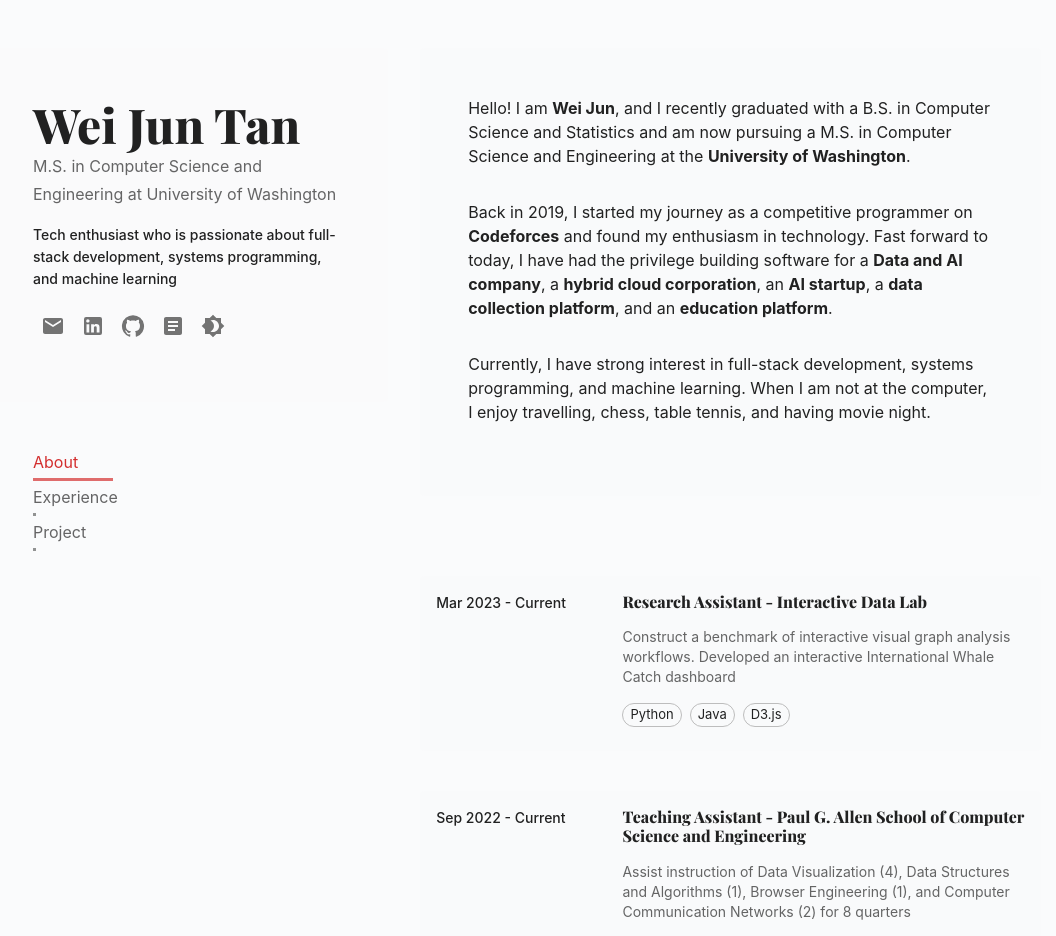
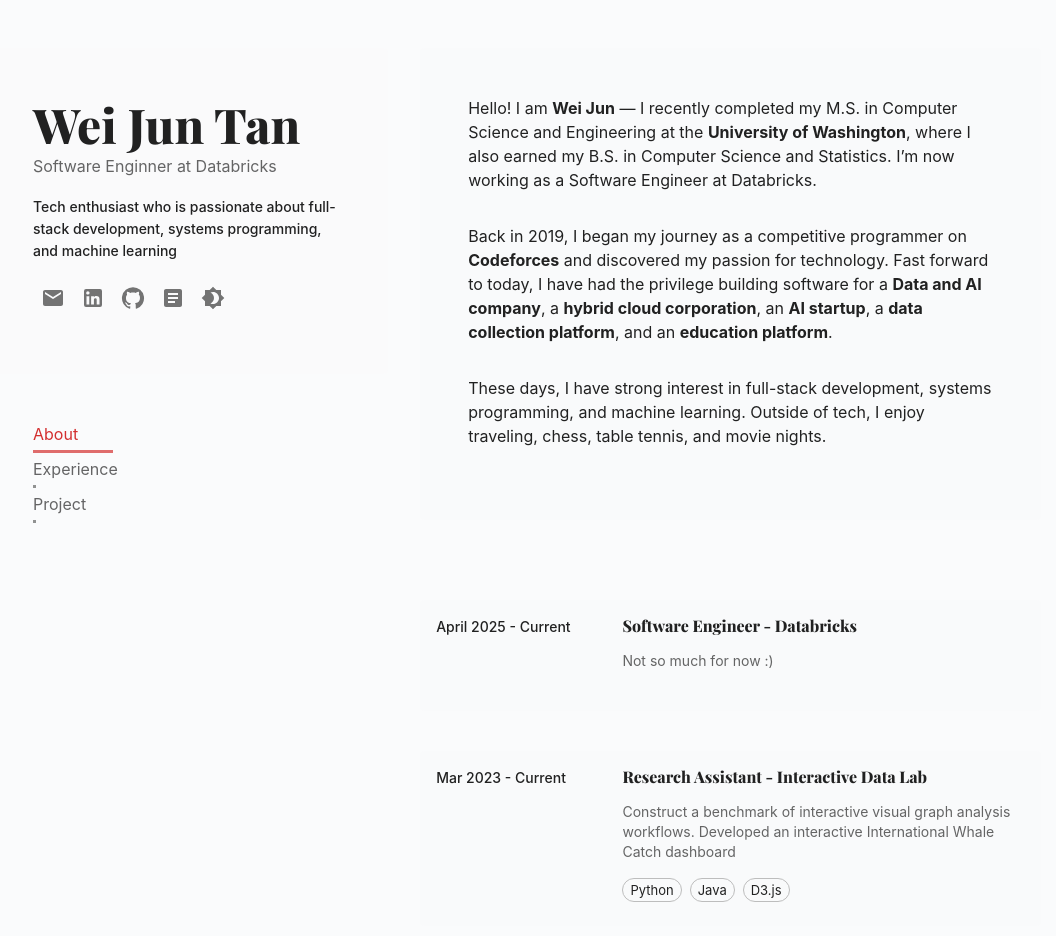
Before and after one commit to WeiJun428/WeiJun428.github.io, a React (Create React App) app: page / in a window 1280 px wide. Shown: the top 936 px of the page, without its empty margins (127-1183 px from the left). Built offline with nearby package versions, Linux system fonts and the light colour scheme.

Commit message:
Update on contents

```diff
--- a/src/components/About/About.jsx
+++ b/src/components/About/About.jsx
@@ -5,9 +5,9 @@
 import useHover from "../../hooks/useHover";
 
 const paragraphs = [
-  "Hello! I am Wei Jun, and I recently graduated with a B.S. in Computer Science and Statistics and am now pursuing a M.S. in Computer Science and Engineering at the University of Washington.",
-  "Back in 2019, I started my journey as a competitive programmer on Codeforces and found my enthusiasm in technology. Fast forward to today, I have had the privilege building software for a Data and AI company, a hybrid cloud corporation, an AI startup, a data collection platform, and an education platform.",
-  "Currently, I have strong interest in full-stack development, systems programming, and machine learning. When I am not at the computer, I enjoy travelling, chess, table tennis, and having movie night.",
+  "Hello! I am Wei Jun — I recently completed my M.S. in Computer Science and Engineering at the University of Washington, where I also earned my B.S. in Computer Science and Statistics. I’m now working as a Software Engineer at Databricks.",
+  "Back in 2019, I began my journey as a competitive programmer on Codeforces and discovered my passion for technology. Fast forward to today, I have had the privilege building software for a Data and AI company, a hybrid cloud corporation, an AI startup, a data collection platform, and an education platform.",
+  "These days, I have strong interest in full-stack development, systems programming, and machine learning. Outside of tech, I enjoy traveling, chess, table tennis, and movie nights.",
 ];
 
 const highlightedWords = [
--- a/src/components/Experience/Experience.jsx
+++ b/src/components/Experience/Experience.jsx
@@ -5,6 +5,13 @@
 import ExperienceCard from "./ExperienceCard";
 
 const experience = [
+  {
+    time: "April 2025 - Current",
+    title: "Software Engineer - Databricks",
+    description: ["Not so much for now :)"],
+    skills: [],
+    link: "https://www.databricks.com/product/collaboration/clean-rooms",
+  },
   {
     time: "Mar 2023 - Current",
     title: "Research Assistant - Interactive Data Lab",
@@ -15,7 +22,7 @@
     link: "https://idl.uw.edu/",
   },
   {
-    time: "Sep 2022 - Current",
+    time: "Sep 2022 - Mar 2025",
     title:
       "Teaching Assistant - Paul G. Allen School of Computer Science and Engineering",
     description: [
--- a/src/components/Header/Header.jsx
+++ b/src/components/Header/Header.jsx
@@ -15,8 +15,7 @@
 import favicon from "../../img/favicon.png";
 
 const title = "Wei Jun Tan";
-const subtitle =
-  "M.S. in Computer Science and Engineering at University of Washington";
+const subtitle = "Software Enginner at Databricks";
 const paragraph =
   "Tech enthusiast who is passionate about full-stack development, systems programming, and machine learning";
 
--- a/src/components/Project/Project.jsx
+++ b/src/components/Project/Project.jsx
@@ -9,10 +9,19 @@
     time: "July 2023 - Present",
     title: "Personal Website",
     description: [
-      "Built and maintain a personal website showcasing employment, achievements, and projects, hosted on GitHub Pages",
+      "Built and maintain a personal portfolio website hosted on GitHub Pages",
     ],
     skills: ["React.js", "JavaScript", "Material UI"],
     link: "#",
+  },
+  {
+    time: "Jan 2025 - Mar 2025",
+    title: "FPyDebug",
+    description: [
+      "Built a CLI numerical accuracy profiler that detects floating-point errors and ranks expressions by their impact on function error ",
+    ],
+    skills: ["Python", "Rival"],
+    link: "https://github.com/bksaiki/fpy/tree/archive-fpydebug",
   },
   {
     time: "Sep 2024 - Dec 2024",
```
